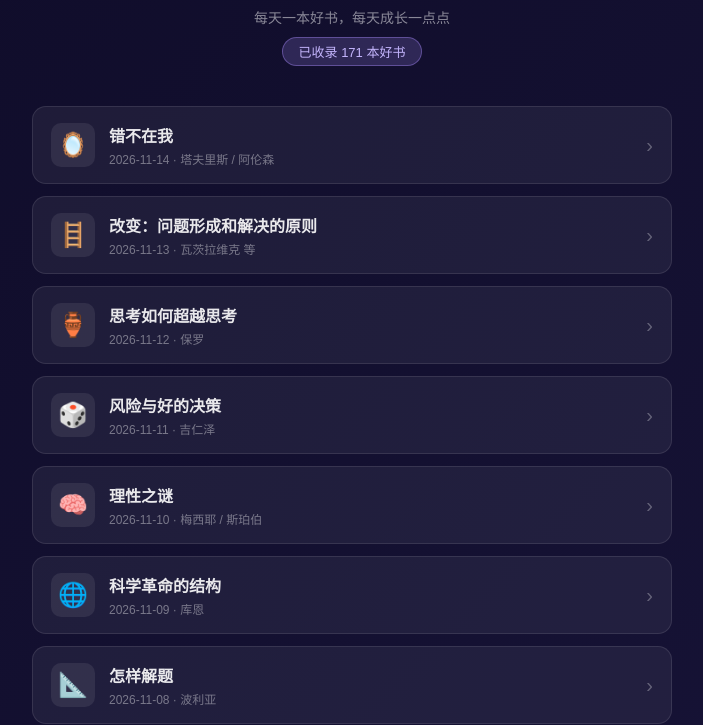
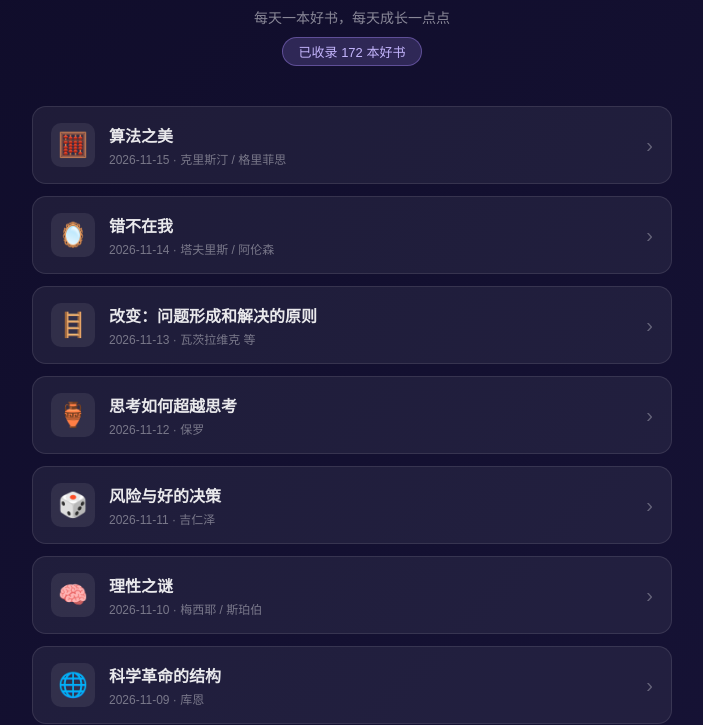
Before and after one commit to YUANSHENJIA/meiriyixue, a plain HTML site: page index.html in a window 1280 px wide. Shown: the part 99-824 px from the top of the page, without its empty margins (288-991 px from the left). Drawn offline with Linux system fonts and the light colour scheme.

Commit message:
Update index.html for 2026-11-15-每日一学-算法之美.html

```diff
--- a/index.html
+++ b/index.html
@@ -52,9 +52,17 @@
 <div class="header">
   <h1>📚 每日一学</h1>
   <p>每天一本好书，每天成长一点点</p>
-  <span class="count-badge">已收录 171 本好书</span>
+  <span class="count-badge">已收录 172 本好书</span>
 </div>
 <div class="book-list">
+    <a class="book-card" href="2026-11-15-%E6%AF%8F%E6%97%A5%E4%B8%80%E5%AD%A6-%E7%AE%97%E6%B3%95%E4%B9%8B%E7%BE%8E.html">
+      <div class="book-emoji">🧮</div>
+      <div class="book-info">
+        <div class="book-name">算法之美</div>
+        <div class="book-date">2026-11-15 · 克里斯汀 / 格里菲思</div>
+      </div>
+      <div class="book-arrow">›</div>
+    </a>
     <a class="book-card" href="2026-11-14-%E6%AF%8F%E6%97%A5%E4%B8%80%E5%AD%A6-%E9%94%99%E4%B8%8D%E5%9C%A8%E6%88%91.html">
       <div class="book-emoji">🪞</div>
       <div class="book-info">
```
